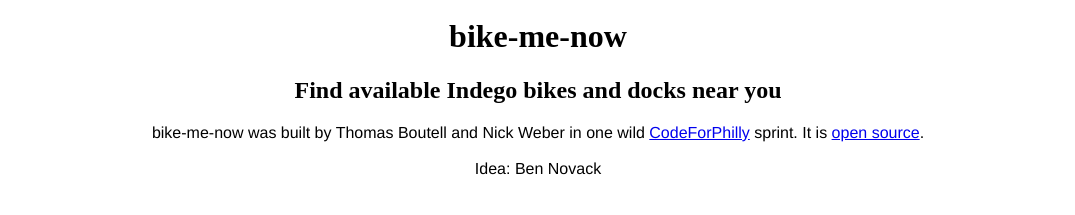
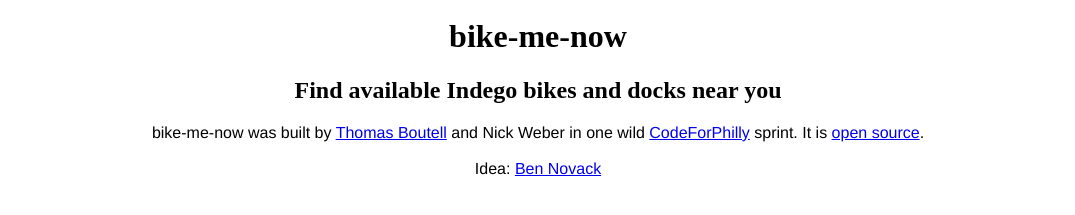
Before and after one commit to boutell/bike-me-now, a website: page public/index.html in a window 1280 px wide. Shown: the part 489-704 px from the top of the page, without its empty margins (102-1177 px from the left). Drawn offline with nearby package versions, Linux system fonts and the light colour scheme; some packages are replaced by stand-ins of ours.

Commit message:
twitter links

```diff
--- a/public/index.html
+++ b/public/index.html
@@ -61,8 +61,8 @@
     <footer>
       <h1>bike-me-now</h1>
       <h2>Find available Indego bikes and docks near you</h2>
-      bike-me-now was built by Thomas Boutell and Nick Weber in one wild <a href="https://codeforphilly.org/">CodeForPhilly</a> sprint. It is <a href="https://github.com/boutell/bike-me-now">open source</a>.<br /><br />
-      Idea: Ben Novack
+      bike-me-now was built by <a href="http://twitter.com/boutell">Thomas Boutell</a> and Nick Weber in one wild <a href="https://codeforphilly.org/">CodeForPhilly</a> sprint. It is <a href="https://github.com/boutell/bike-me-now">open source</a>.<br /><br />
+      Idea: <a href="http://twitter.com/titlecharacter">Ben Novack</a>
     </footer>
 
     <script type="text/javascript">
```
